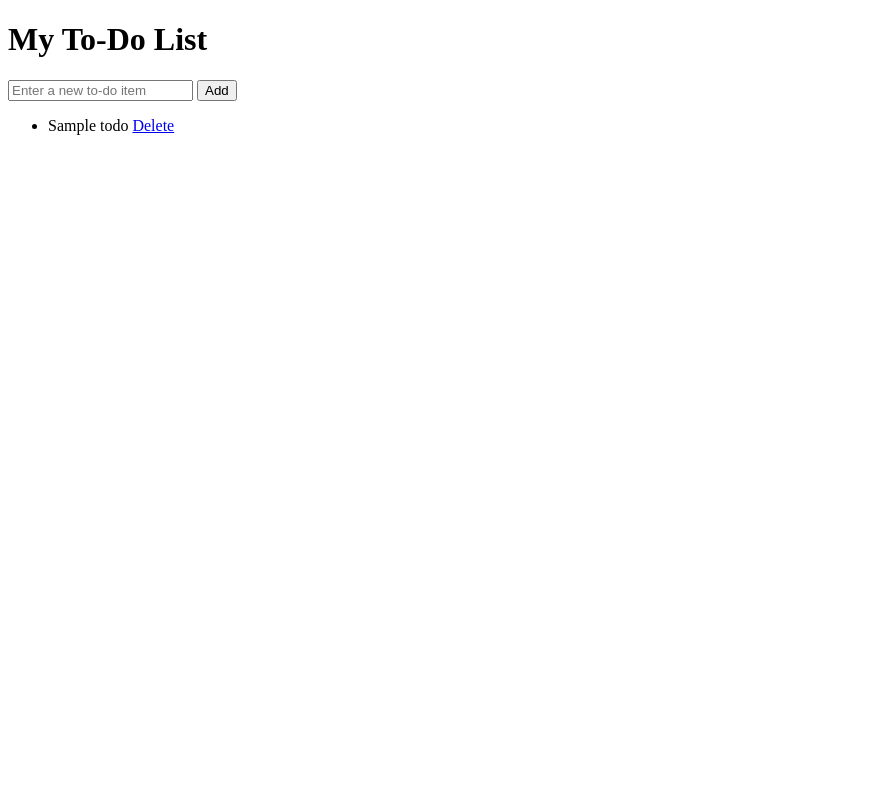
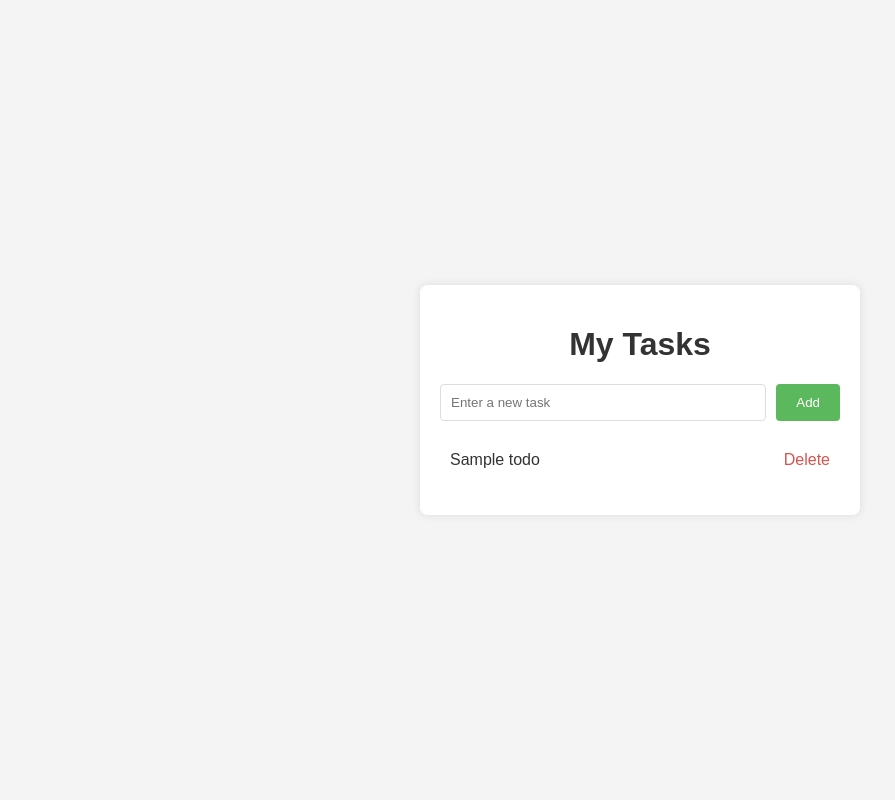
Before and after one commit to ginoasuncion/todo-flask-app, a Flask app: template templates/index.html in a window 1280 px wide. Shown: the whole page, without its empty margins (0-895 px from the left). Run offline with Flask 3, Linux system fonts and the light colour scheme; the template is opened without the code that fills it: most values are stand-ins (such as "Sample title", 1, 10 or a date in 2020).

Commit message:
improve initial design

```diff
--- a/templates/index.html
+++ b/templates/index.html
@@ -3,12 +3,84 @@
 <head>
     <meta charset="UTF-8">
     <meta name="viewport" content="width=device-width, initial-scale=1.0">
-    <title>Simple To-Do App</title>
+    <title>Task Application</title>
+    <style>
+        body {
+            font-family: 'Arial', sans-serif;
+            background-color: #f4f4f4;
+            color: #333;
+            margin: 0;
+            padding: 0;
+            display: flex;
+            justify-content: center;
+            align-items: center;
+            height: 100vh;
+        }
+        .container {
+            background: #fff;
+            padding: 20px;
+            border-radius: 8px;
+            box-shadow: 0 0 10px rgba(0, 0, 0, 0.1);
+            width: 100%;
+            max-width: 400px;
+        }
+        h1 {
+            text-align: center;
+            color: #333;
+        }
+        form {
+            display: flex;
+            justify-content: space-between;
+            margin-bottom: 20px;
+        }
+        input[type="text"] {
+            flex: 1;
+            padding: 10px;
+            border: 1px solid #ddd;
+            border-radius: 4px;
+            margin-right: 10px;
+        }
+        button {
+            padding: 10px 20px;
+            border: none;
+            border-radius: 4px;
+            background-color: #5cb85c;
+            color: #fff;
+            cursor: pointer;
+            transition: background-color 0.3s;
+        }
+        button:hover {
+            background-color: #4cae4c;
+        }
+        ul {
+            list-style: none;
+            padding: 0;
+        }
+        li {
+            padding: 10px;
+            border-bottom: 1px solid #ddd;
+            display: flex;
+            justify-content: space-between;
+            align-items: center;
+        }
+        li:last-child {
+            border-bottom: none;
+        }
+        a {
+            color: #d9534f;
+            text-decoration: none;
+            transition: color 0.3s;
+        }
+        a:hover {
+            color: #c9302c;
+        }
+    </style>
 </head>
 <body>
-    <h1>My To-Do List</h1>
+    <div class="container">
+        <h1>My Tasks</h1>
         <form action="/add" method="post">
-        <input type="text" name="todo" placeholder="Enter a new to-do item">
+            <input type="text" name="todo" placeholder="Enter a new task">
             <button type="submit">Add</button>
         </form>
         <ul>
@@ -19,5 +91,6 @@
                 </li>
             {% endfor %}
         </ul>
+    </div>
 </body>
 </html>
```
Lines whose indentation alone changed are shown as unchanged.
